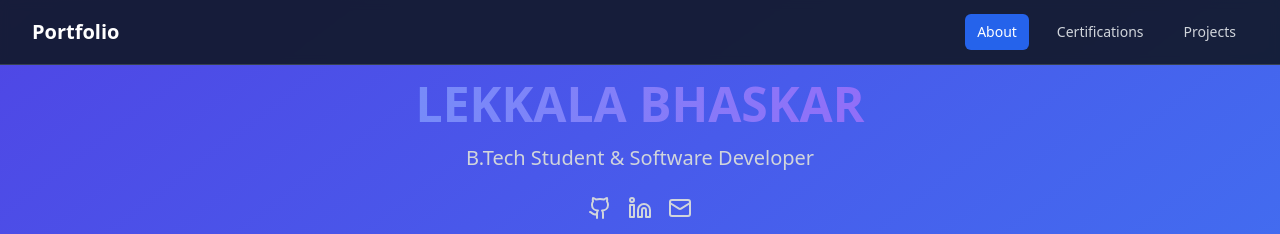
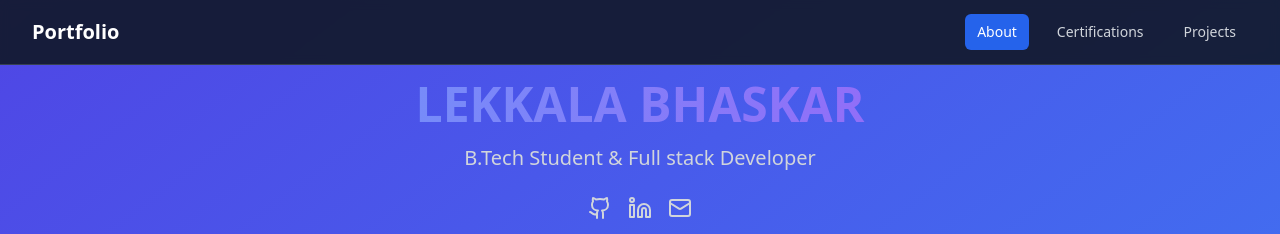
Before and after one commit to LEKKALA-BHASKAR/portfolio, a React (Vite) app: page / in a window 1280 px wide. Shown: the top 234 px of the page. Built offline with nearby package versions, Linux system fonts and the light colour scheme.

Commit message:
Update App.tsx

```diff
--- a/src/App.tsx
+++ b/src/App.tsx
@@ -95,7 +95,7 @@ function App() {
           <h1 className="text-4xl sm:text-5xl font-bold mb-4 bg-gradient-to-r from-blue-400 to-purple-500 text-transparent bg-clip-text">
             LEKKALA BHASKAR
           </h1>
-          <p className="text-xl text-gray-300 mb-6">B.Tech Student & Software Developer</p>
+          <p className="text-xl text-gray-300 mb-6">B.Tech Student & Full stack Developer</p>
           <div className="flex justify-center space-x-4">
             <a href="https://github.com/LEKKALA-BHASKAR" className="text-gray-300 hover:text-white transition-colors" target="_blank" rel="noopener noreferrer">
               <Github className="w-6 h-6" />
```
